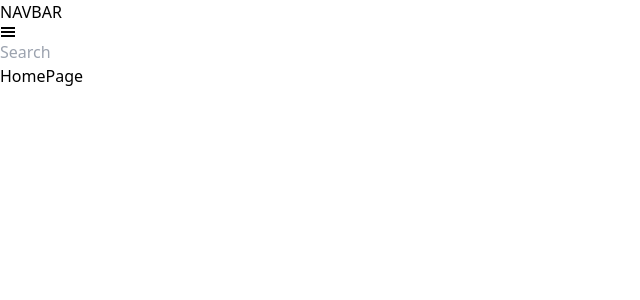
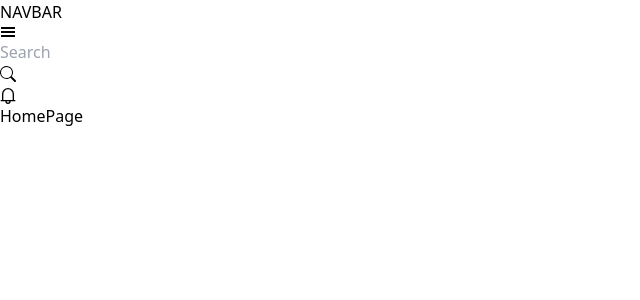
Before and after one commit to Juxnjo/dashboard, a React (Vite) app: page / in a window 1280 px wide. Shown: the top 300 px of the page, without its empty margins (0-640 px from the left). Built offline with nearby package versions, Linux system fonts and the light colour scheme.

Commit message:
ending up navbar

```diff
--- a/src/components/Navbar/NavbarComponent.jsx
+++ b/src/components/Navbar/NavbarComponent.jsx
@@ -1,5 +1,6 @@
 import { GiHamburgerMenu } from "react-icons/gi";
 import { BsSearch } from "react-icons/bs";
+import { GrNotification } from "react-icons/gr";
 
 export const NavbarComponent = () =>
 {
@@ -9,13 +10,25 @@ export const NavbarComponent = () =>
                 <div className="flex items-center">
                     <span className="text-2xl font-bold">NAVBAR</span>
                     <div className="relative p-20 ">
-                        <div className=" text-purple-500 hover:bg-purple-200 rounded-lg p-2">
+                        <div className=" text-purple-400 hover:bg-purple-200 rounded-lg p-2">
                             <span className="text-xl "><GiHamburgerMenu /> </span>
                         </div>
-
                     </div>
-                    <div className="">
-                        <input type="search" placeholder="Search" />
+                    <div className="w-full max-w-xs mx-auto p-1 ">
+                        <div className="relative text-gray-600 ">
+                            <input
+                                type="search"
+                                name="search"
+                                placeholder="Search"
+                                className="bg-slate-200 h-10 px-5 pr-40 rounded-lg text-sm focus:outline-purple-300 mr-0"
+                            />
+                        </div>
+                    </div>
+                    <div className="relative  ">
+                        <button className="bg-slate-200 h-10 px-5 mt-0 text-purple-400 hover:bg-purple-200 rounded-lg"><BsSearch/></button>
+                    </div>
+                    <div>
+                        <GrNotification/>
                     </div>
 
                 </div>
```
